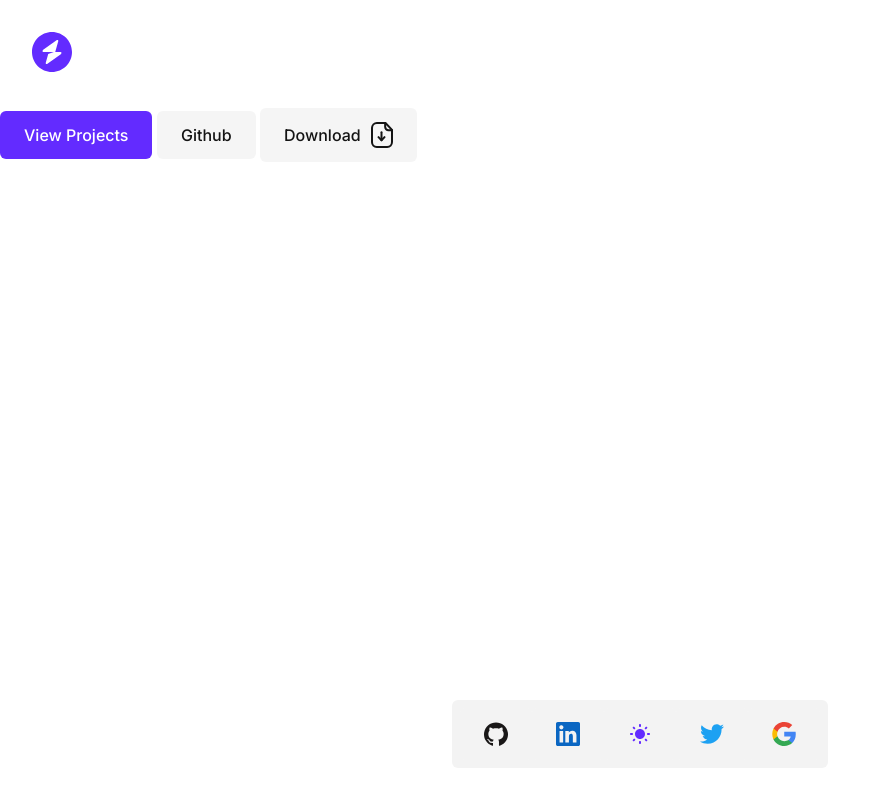
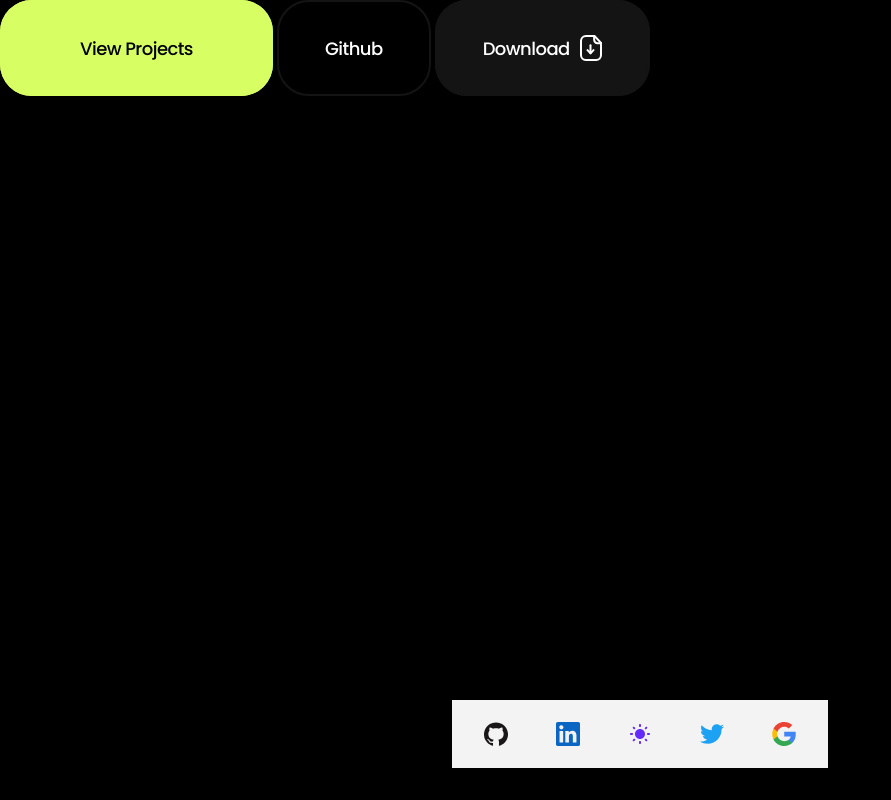
Before and after one commit to Eminenthere/Eloquence-Portfolio, a plain HTML site: page index.html in a window 1280 px wide. Shown: the whole page, without its empty margins (0-891 px from the left). Drawn offline with Linux system fonts and the light colour scheme; a web font is replaced by a local one.

Commit message:
new layout variables

```diff
--- a/index.html
+++ b/index.html
@@ -6,12 +6,17 @@
     <meta http-equiv="X-UA-Compatible" content="IE=edge">
     <meta name="viewport" content="width=device-width, initial-scale=1.0">
     <title>Eloquence Portfolio</title>
+    <link rel="preconnect" href="https://fonts.googleapis.com">
+    <link rel="preconnect" href="https://fonts.gstatic.com" crossorigin>
+    <link
+        href="https://fonts.googleapis.com/css2?family=Gloock&family=Inter:wght@700&family=Lora:wght@700&family=Poppins:wght@400;500;700&display=swap"
+        rel="stylesheet">
     <link rel="icon" type="image/x-icon" href="/Resources/favicon.ico">
     <link rel="stylesheet" href="style.css">
 </head>
 
 <body>
-    <header>
+
     <nav>
         <ul class="br-6 navbar-ul">
             <li class="br-6 navbar-items">
@@ -141,37 +146,24 @@
             </li>
         </ul>
     </nav>
-    </header>
 
-    <main>
-        <div class="hero pad-32">
-            <a href="#">
-                <svg width="40" height="40" viewBox="0 0 40 40" fill="none" xmlns="http://www.w3.org/2000/svg">
-                    <path fill-rule="evenodd" clip-rule="evenodd"
-                        d="M20 40C31.0457 40 40 31.0457 40 20C40 8.95431 31.0457 0 20 0C8.95429 0 0 8.95431 0 20C0 31.0457 8.95429 40 20 40ZM26.2393 9.31684C26.543 8.23805 25.4961 7.60013 24.54 8.2813L11.1931 17.7896C10.1562 18.5283 10.3193 20 11.4381 20H14.9527V19.9728H21.8025L16.2212 21.9421L13.7607 30.6832C13.457 31.762 14.5038 32.3999 15.46 31.7187L28.8069 22.2105C29.8438 21.4718 29.6806 20 28.5619 20H23.2321L26.2393 9.31684Z"
-                        fill="#632BFF" />
-                </svg>
-            </a>
-        </div>
-    </main>
-
-    <a class="btn br-6 primary-btn" href="#">View Projects</a>
-    <a class="btn br-6 secondary-btn" href="#">Github</a>
-    <a class="btn br-6 download-btn" href="#">Download
+    <a class="btn primary-btn" href="#">View Projects</a>
+    <a class="btn secondary-btn" href="#">Github</a>
+    <a class="btn cta-btn" href="">Download
         <svg width="22" height="26" viewBox="0 0 22 26" fill="none" xmlns="http://www.w3.org/2000/svg">
             <path fill-rule="evenodd" clip-rule="evenodd"
                 d="M14.4854 1.01527H5.9314C3.25666 1.00481 1.06544 3.17022 1.00114 5.88841V19.9198C0.943277 22.6667 3.08821 24.9406 5.78994 24.9994C5.83752 24.9994 5.8851 25.0007 5.9314 24.9994H16.2034C18.891 24.9027 21.0153 22.6524 20.9999 19.9198V7.91007L14.4854 1.01527Z"
-                stroke="currentcolor" stroke-width="2" stroke-linecap="round" stroke-linejoin="round" />
-            <path d="M14.1475 1V4.80155C14.1475 6.65724 15.625 8.1614 17.451 8.16662H20.9925" stroke="currentcolor"
+                stroke="white" stroke-width="2" stroke-linecap="round" stroke-linejoin="round" />
+            <path d="M14.1484 1V4.80155C14.1484 6.65724 15.626 8.1614 17.452 8.16662H20.9934" stroke="white"
                 stroke-width="2" stroke-linecap="round" stroke-linejoin="round" />
-            <path d="M10.5068 18.2497V10.3552" stroke="currentcolor" stroke-width="2" stroke-linecap="round"
+            <path d="M10.5078 18.2497V10.3552" stroke="white" stroke-width="2" stroke-linecap="round"
                 stroke-linejoin="round" />
-            <path d="M7.49023 15.1716L10.5057 18.2492L13.5212 15.1716" stroke="currentcolor" stroke-width="2"
+            <path d="M7.49023 15.1716L10.5057 18.2492L13.5212 15.1716" stroke="white" stroke-width="2"
                 stroke-linecap="round" stroke-linejoin="round" />
         </svg>
     </a>
 
-    <script src="index.js" defer></script>
+        <script defer src="index.js"></script>
 </body>
 
 </html>
--- a/style.css
+++ b/style.css
@@ -1,80 +1,130 @@
-@import url('https://fonts.googleapis.com/css2?family=Inter:wght@100;200;300;400;500;600;700;800;900&display=swap');
-
 * {
     margin: 0;
     padding: 0;
     box-sizing: border-box;
+    -moz-box-sizing: border-box;
+    -webkit-box-sizing: border-box;
     list-style: none;
     text-decoration: none;
 }
 
+/* font-family: 'Gloock', serif;
+font-family: 'Inter', sans-serif;
+font-family: 'Lora', serif;
+font-family: 'Poppins', sans-serif; */
+
+:root {
+    --dark-bg: #000;
+    --dark-light-tint: #141414;
+    --transparent-bg: transparent;
+    --color-primary: #D7FF64;
+    --color-offwhite: #E0E0E0;
+    --color-white: #fff;
+
+    --font-gloock: 'Gloock', serif;
+    --font-inter: 'Inter', sans-serif;
+    --font-lora: 'Lora', serif;
+    --font-poppins: 'Poppins', sans-serif;
+
+    --font-48: 48px;
+    --font-32: 32px;
+    --font-24: 24px;
+    --font-18: 18px;
+    --font-16: 16px;
+
+    --font-space-3: -0.03em;
+
+    --normal-weight: 400;
+    --medium-weight: 500;
+    --bold-weight: 700;
+
+    --padding-1440: 320px;
+    --padding-48: 48px;
+    --padding-80: 80px;
+
+    --margin-1440: 72px;
+
+    --border-outline-primary-2: 2px solid #D7FF64;
+    --border-outline-secondary-2: 2px solid #141414;
+    --border-outline-offset-2: -2px;
+    --border-rad-32: 32px;
+    --border-rad-48: 48px;
+    --border-rad-38: 38px;
+
+    --height-82: 82px;
+
+    --animation: all 0.5s ease;
+}
+
 body {
-    font-family: 'Inter', sans-serif;
+    background-color: var(--dark-bg);
     max-width: 1440px;
     margin: 0 auto;
 }
 
 h1 {
-    color: #141414;
-
-    font-weight: 700;
-    font-size: 48px;
+    color: var(--color-white);
+    font-family: var(--font-lora);
+    font-weight: var(--bold-weight);
+    font-size: var(--font-48);
 }
 
 h2 {
-    color: #141414;
-    font-weight: 700;
-    font-size: 16px;
+    color: var(--color-white);
+    font-size: var(--font-32);
+    font-family: var(--font-gloock);
 }
 
 h3 {
-    color: #632BFF;
-    font-weight: 700;
-    font-size: 16px;
+    color: var(--color-white);
+    font-weight: var(--normal-weight);
+    font-size: var(--font-24);
 }
 
-.body-p {
-    color: #505050;
-    font-weight: 500;
-    font-size: 16px;
-    line-height: 150%;
-    /* or 24px */
+h4 {
+    color: var(--color-primary);
+    font-size: var(--font-16);
+    font-weight: var(--bold-weight);
 }
 
 a {
     display: inline-block;
 }
 
-.br-6 {
-    border-radius: 6px;
-}
-
-.pad-32 {
-    padding: 32px;
-}
-
 .btn {
-    background-color: #F5F5F5;
+    color: var(--color-white);
+    border-radius: var(--border-rad-32);
     display: inline-flex;
-    padding: 14px 24px;
-    color: #141414;
-    font-weight: 500;
-    font-size: 16px;
-    transition: all 0.5s ease;
+    font-family: var(--font-poppins);
+    flex-shrink: 0;
+    gap: 10px;
+    align-items: center;
+    justify-content: center;
+    padding: var(--padding-48);
+    font-weight: var(--medium-weight);
+    font-size: var(--font-18);
+    transition: var(--animation);
+    max-height: var(--height-82);
+    letter-spacing: var(--font-space-3);
+    outline: var(--border-outline-primary-2);
+    outline-offset: var(--border-outline-offset-2);
 }
 
 .primary-btn {
-    background-color: #632BFF;
-    color: #fff;
+    background-color: var(--color-primary);
+    color: var(--dark-bg);
+    padding-right: var(--padding-80);
+    padding-left: var(--padding-80);
 }
 
-.download-btn {
-    display: inline-flex;
-    flex-shrink: 0;
-    justify-content: center;
-    align-items: center;
-    gap: 10px;
-    max-height: 54px;
+.secondary-btn {
+    background-color: var(--transparent-bg);
+    outline: var(--border-outline-secondary-2);
+}
+
+.cta-btn {
+    background-color: var(--dark-light-tint);
+    outline: var(--border-outline-secondary-2);
 }
 
 .btn:hover {
```
Lines whose indentation alone changed are shown as unchanged.
